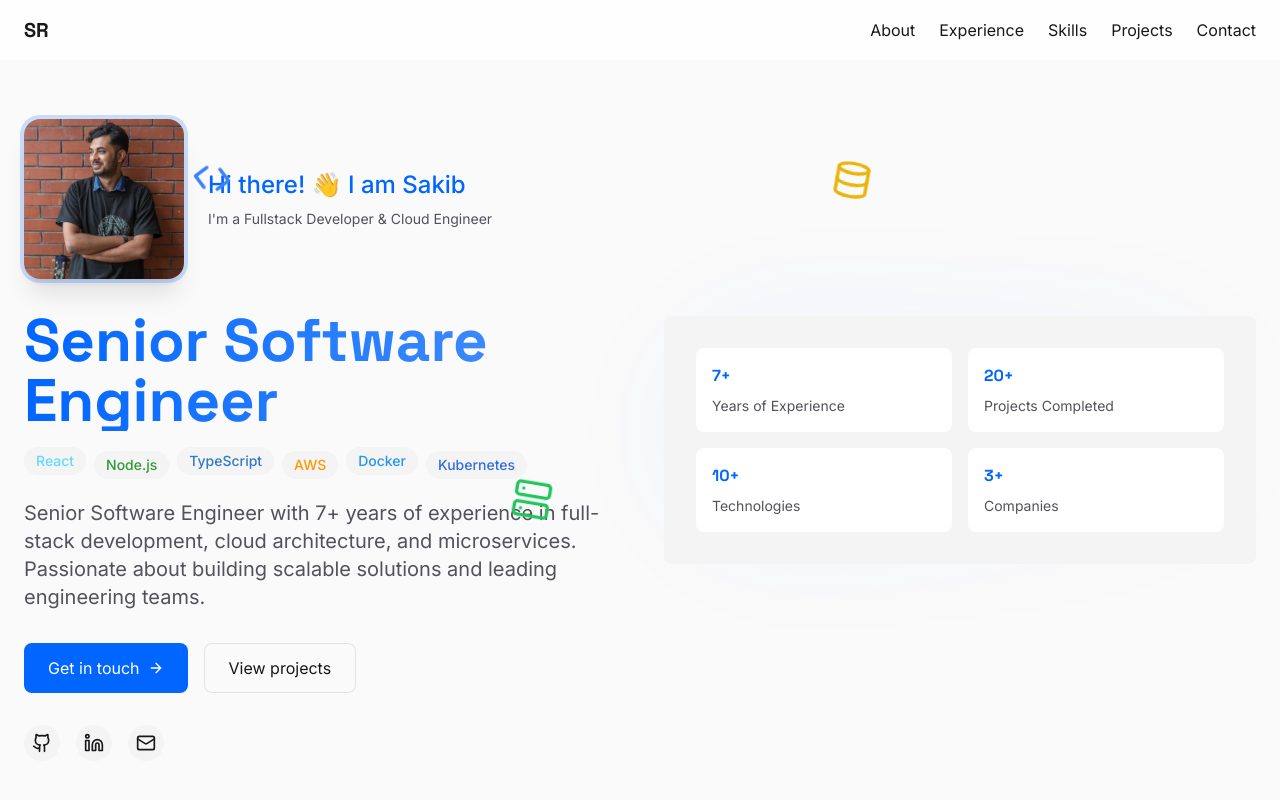
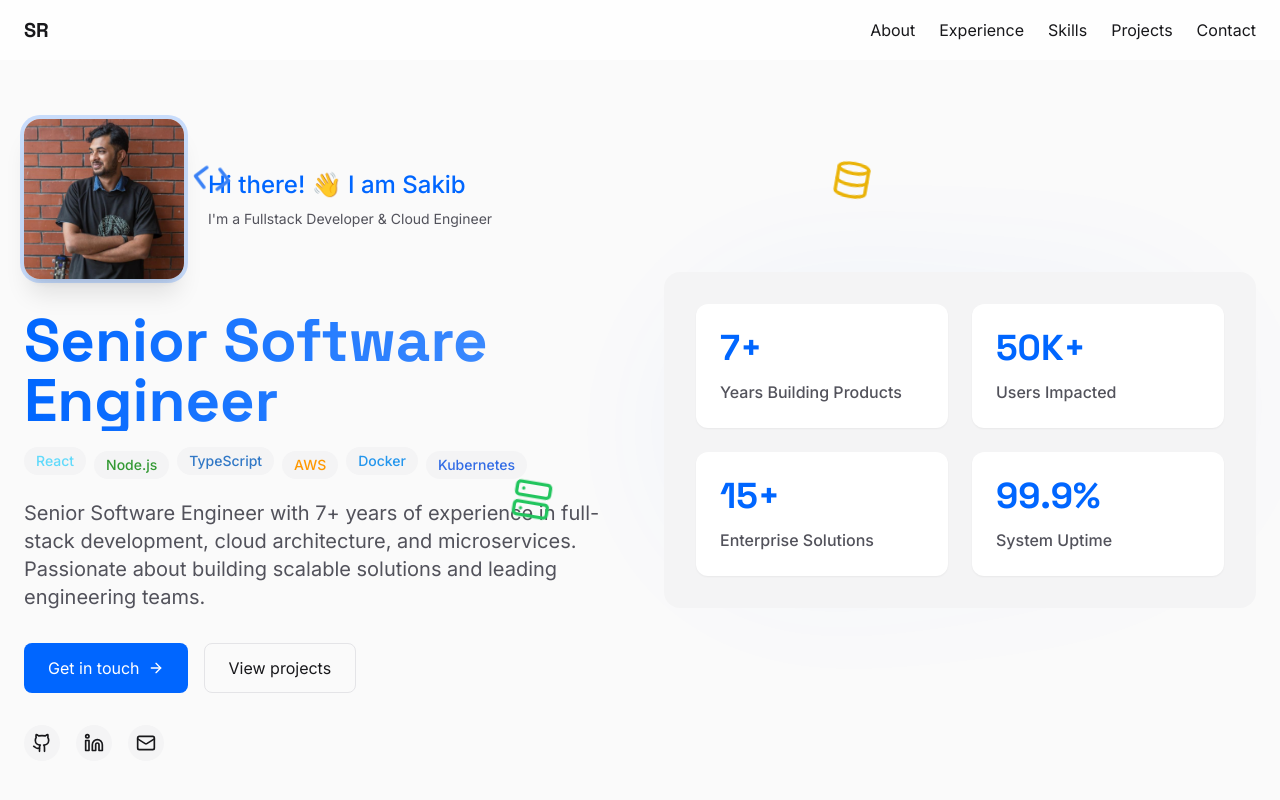
Before and after one commit to sakibrahmanchy/portfolio, a Next.js app: page / in a window 1280 px wide. Shown: the top 800 px of the page. Built offline with nearby package versions, Linux system fonts and the light colour scheme.

Commit message:
Adds more features, resume calculation etc

```diff
--- a/components/Hero.tsx
+++ b/components/Hero.tsx
@@ -71,10 +71,10 @@ const majorSkills = [
 ]
 
 const statsData = [
-  { number: "7+", label: "Years of Experience", delay: 0.2 },
-  { number: "20+", label: "Projects Completed", delay: 0.3 },
-  { number: "10+", label: "Technologies", delay: 0.4 },
-  { number: "3+", label: "Companies", delay: 0.5 },
+  { number: "7+", label: "Years Building Products", delay: 0.2 },
+  { number: "50K+", label: "Users Impacted", delay: 0.3 },
+  { number: "15+", label: "Enterprise Solutions", delay: 0.4 },
+  { number: "99.9%", label: "System Uptime", delay: 0.5 },
 ]
 
 export default function Hero() {
@@ -235,11 +235,11 @@ export default function Hero() {
             initial={{ opacity: 0, x: 20 }}
             animate={{ opacity: 1, x: 0 }}
             transition={{ duration: 0.5, delay: 0.2 }}
-            className="hidden lg:block relative"
+            className="lg:block relative"
           >
             <div className="absolute inset-0 bg-gradient-to-br from-primary/30 to-transparent rounded-full blur-3xl opacity-20" />
-            <div className="relative bg-zinc-100 dark:bg-zinc-800/50 rounded-lg p-8">
-              <div className="grid grid-cols-2 gap-4">
+            <div className="relative bg-zinc-100 dark:bg-zinc-800/50 rounded-2xl p-6 md:p-8">
+              <div className="grid grid-cols-2 gap-6">
                 {statsData.map((stat) => (
                   <motion.div
                     key={stat.label}
@@ -247,16 +247,16 @@ export default function Hero() {
                     animate={{ opacity: 1, y: 0 }}
                     transition={{ delay: stat.delay }}
                     whileHover={{ scale: 1.05 }}
-                    className="bg-white dark:bg-zinc-900 p-4 rounded-lg"
+                    className="bg-white dark:bg-zinc-900 p-6 rounded-xl shadow-sm hover:shadow-md transition-shadow"
                   >
                     <motion.h3
-                      className="font-display font-bold text-primary mb-2"
+                      className="font-display font-bold text-3xl md:text-4xl text-primary mb-3"
                       initial={{ scale: 1 }}
                       whileHover={{ scale: 1.1 }}
                     >
                       {stat.number}
                     </motion.h3>
-                    <p className="text-sm text-zinc-600 dark:text-zinc-400">{stat.label}</p>
+                    <p className="text-sm md:text-base text-zinc-600 dark:text-zinc-400 font-medium">{stat.label}</p>
                   </motion.div>
                 ))}
               </div>
```
